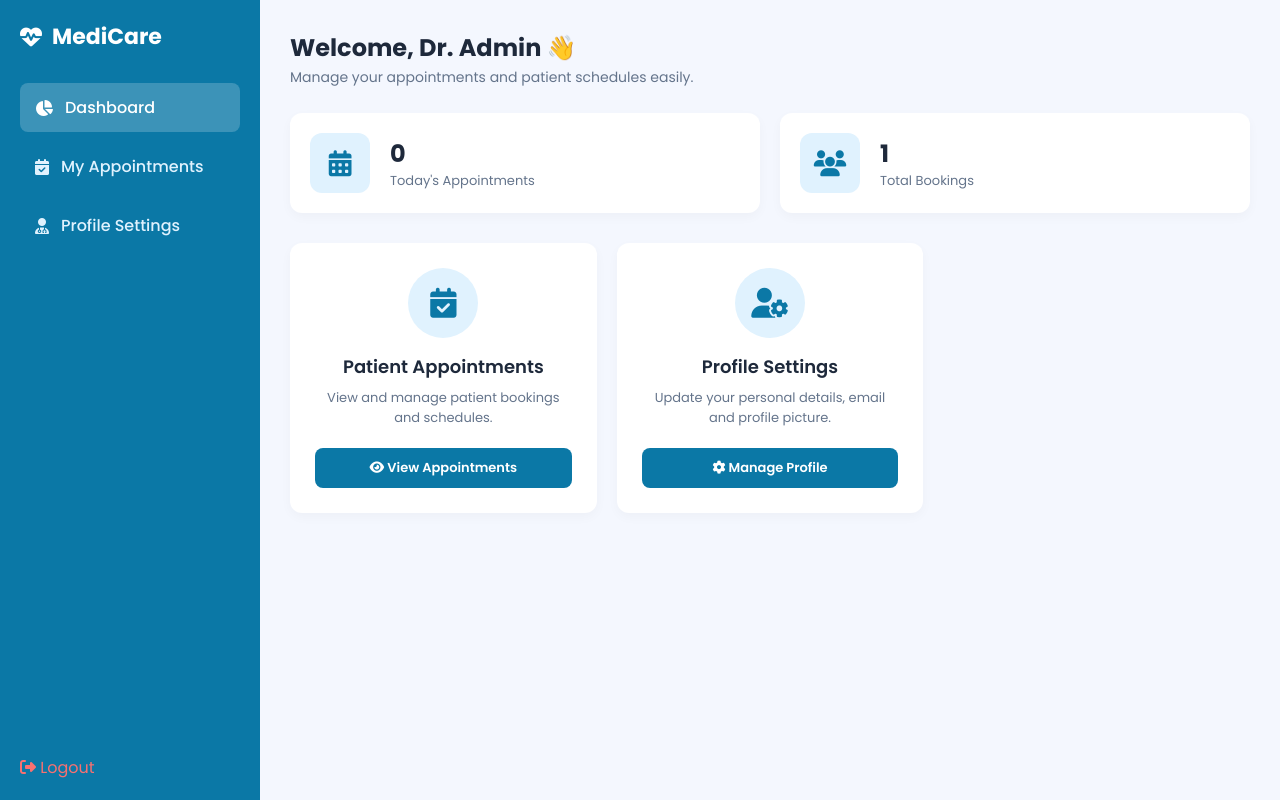
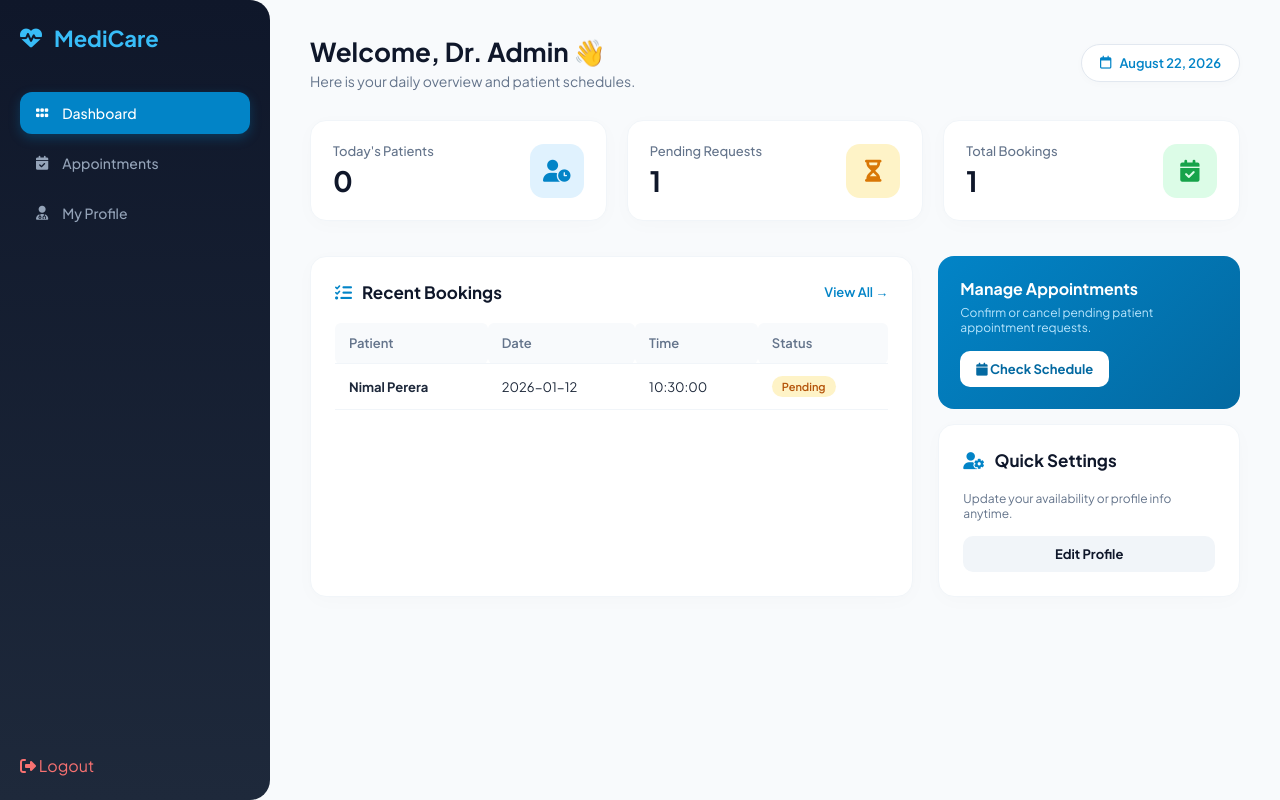
Before and after one commit to TashiniUpendra/-MEDICARE-ONLINE-APPOINTMENT-SYSTEM, a PHP site: page /doctor-dashboard.php in a window 1280 px wide. Run offline with PHP 8.4, Linux system fonts and the light colour scheme; the visitor is signed in with stand-in values (Sample User, id 1); data comes from the database, SQL or seed files in the repository.

Commit message:
Enhance doctor dashboard with dynamic stats and layout
Updated the doctor dashboard to include dynamic stats for pending appointments and improved layout and styling.

```diff
--- a/doctor-dashboard.php
+++ b/doctor-dashboard.php
@@ -11,21 +11,36 @@ if (!isset($_SESSION["role"]) || $_SESSION["role"] !== "doctor") {
 $doctor_id   = $_SESSION["id"] ?? 0;
 $doctorName  = $_SESSION["name"] ?? "Doctor";
 
-/* Fetch Stats from Database */
+/* Fetch Dynamic Stats */
 // Total Appointments
 $total_stmt = $conn->prepare("SELECT COUNT(*) AS total FROM appointments WHERE doctor_id = ?");
 $total_stmt->bind_param("i", $doctor_id);
 $total_stmt->execute();
-$total_result = $total_stmt->get_result()->fetch_assoc();
-$total_appointments = $total_result['total'] ?? 0;
+$total_appointments = $total_stmt->get_result()->fetch_assoc()['total'] ?? 0;
 
 // Today's Appointments
 $today_date = date("Y-m-d");
 $today_stmt = $conn->prepare("SELECT COUNT(*) AS today_total FROM appointments WHERE doctor_id = ? AND appointment_date = ?");
 $today_stmt->bind_param("is", $doctor_id, $today_date);
 $today_stmt->execute();
-$today_result = $today_stmt->get_result()->fetch_assoc();
-$today_appointments = $today_result['today_total'] ?? 0;
+$today_appointments = $today_stmt->get_result()->fetch_assoc()['today_total'] ?? 0;
+
+// Pending Appointments
+$pending_stmt = $conn->prepare("SELECT COUNT(*) AS pending_total FROM appointments WHERE doctor_id = ? AND status = 'Pending'");
+$pending_stmt->bind_param("i", $doctor_id);
+$pending_stmt->execute();
+$pending_appointments = $pending_stmt->get_result()->fetch_assoc()['pending_total'] ?? 0;
+
+/* Fetch Recent 5 Appointments */
+$recent_sql = "SELECT a.*, p.name AS p_name
+                FROM appointments a
+                LEFT JOIN users p ON a.patient_id = p.id
+                WHERE a.doctor_id = ?
+                ORDER BY a.appointment_date DESC, a.appointment_time ASC LIMIT 5";
+$recent_stmt = $conn->prepare($recent_sql);
+$recent_stmt->bind_param("i", $doctor_id);
+$recent_stmt->execute();
+$recent_result = $recent_stmt->get_result();
 ?>
 
 <!DOCTYPE html>
@@ -35,46 +50,67 @@ $today_appointments = $today_result['today_total'] ?? 0;
 <meta name="viewport" content="width=device-width, initial-scale=1.0">
 <title>MediCare | Doctor Dashboard</title>
 
-<!-- FontAwesome Icons & Google Fonts -->
+<!-- FontAwesome & Google Fonts -->
 <link rel="stylesheet" href="https://cdnjs.cloudflare.com/ajax/libs/font-awesome/6.4.0/css/all.min.css">
-<link href="https://fonts.googleapis.com/css2?family=Poppins:wght@300;400;500;600;700&display=swap" rel="stylesheet">
+<link href="https://fonts.googleapis.com/css2?family=Plus+Jakarta+Sans:wght@300;400;500;600;700&display=swap" rel="stylesheet">
 
 <style>
-* { margin: 0; padding: 0; box-sizing: border-box; font-family: 'Poppins', sans-serif; }
-body { display: flex; background-color: #f4f7fe; color: #333; min-height: 100vh; }
+* { margin: 0; padding: 0; box-sizing: border-box; font-family: 'Plus Jakarta Sans', sans-serif; }
+body { display: flex; background-color: #f8fafc; color: #1e293b; min-height: 100vh; }
 
 /* Sidebar Navigation */
-.sidebar { width: 260px; background: #0b78a6; color: #fff; padding: 20px; display: flex; flex-direction: column; justify-content: space-between; }
-.sidebar .brand { font-size: 22px; font-weight: 700; display: flex; align-items: center; gap: 10px; margin-bottom: 30px; }
+.sidebar { width: 270px; background: linear-gradient(180deg, #0f172a 0%, #1e293b 100%); color: #fff; padding: 24px 20px; display: flex; flex-direction: column; justify-content: space-between; border-top-right-radius: 20px; border-bottom-right-radius: 20px; }
+.sidebar .brand { font-size: 22px; font-weight: 700; display: flex; align-items: center; gap: 12px; color: #38bdf8; margin-bottom: 40px; }
 .sidebar-menu { list-style: none; }
-.sidebar-menu li { margin-bottom: 10px; }
-.sidebar-menu a { display: flex; align-items: center; gap: 12px; color: #e0f2fe; text-decoration: none; padding: 12px 15px; border-radius: 8px; font-weight: 500; transition: 0.3s; }
-.sidebar-menu a:hover, .sidebar-menu a.active { background: rgba(255, 255, 255, 0.2); color: #fff; }
+.sidebar-menu li { margin-bottom: 8px; }
+.sidebar-menu a { display: flex; align-items: center; gap: 14px; color: #94a3b8; text-decoration: none; padding: 12px 16px; border-radius: 12px; font-weight: 500; font-size: 14px; transition: all 0.3s ease; }
+.sidebar-menu a:hover, .sidebar-menu a.active { background: #0284c7; color: #ffffff; box-shadow: 0 4px 12px rgba(2, 132, 199, 0.3); }
 
 /* Main Content Area */
-.main-content { flex: 1; padding: 30px; overflow-y: auto; }
-.header { display: flex; justify-content: space-between; align-items: center; margin-bottom: 25px; }
-.welcome-text h2 { font-size: 24px; color: #1e293b; }
-.welcome-text p { font-size: 14px; color: #64748b; margin-top: 2px; }
+.main-content { flex: 1; padding: 35px 40px; overflow-y: auto; }
+.header { display: flex; justify-content: space-between; align-items: center; margin-bottom: 30px; }
+.welcome-text h2 { font-size: 26px; font-weight: 700; color: #0f172a; }
+.welcome-text p { font-size: 14px; color: #64748b; margin-top: 4px; }
+.date-badge { background: #ffffff; padding: 10px 18px; border-radius: 30px; border: 1px solid #e2e8f0; font-size: 13px; font-weight: 600; color: #0284c7; display: flex; align-items: center; gap: 8px; box-shadow: 0 2px 8px rgba(0,0,0,0.02); }
 
-/* Stats Widgets Grid */
-.stats-grid { display: grid; grid-template-columns: repeat(auto-fit, minmax(220px, 1fr)); gap: 20px; margin-bottom: 30px; }
-.stat-card { background: white; padding: 20px; border-radius: 12px; box-shadow: 0 4px 12px rgba(0,0,0,0.03); display: flex; align-items: center; gap: 20px; }
-.stat-icon { width: 60px; height: 60px; border-radius: 12px; background: #e0f2fe; color: #0b78a6; display: flex; align-items: center; justify-content: center; font-size: 26px; }
-.stat-info h3 { font-size: 24px; color: #1e293b; font-weight: 700; }
-.stat-info p { font-size: 13px; color: #64748b; }
+/* Advanced Stats Grid */
+.stats-grid { display: grid; grid-template-columns: repeat(auto-fit, minmax(220px, 1fr)); gap: 20px; margin-bottom: 35px; }
+.stat-card { background: white; padding: 22px; border-radius: 16px; border: 1px solid #f1f5f9; box-shadow: 0 4px 20px rgba(0,0,0,0.02); display: flex; align-items: center; justify-content: space-between; transition: transform 0.2s ease; }
+.stat-card:hover { transform: translateY(-3px); }
+.stat-info p { font-size: 13px; font-weight: 500; color: #64748b; margin-bottom: 4px; }
+.stat-info h3 { font-size: 28px; color: #0f172a; font-weight: 700; }
+.stat-icon { width: 54px; height: 54px; border-radius: 14px; display: flex; align-items: center; justify-content: center; font-size: 22px; }
 
-/* Quick Action Cards Grid */
-.cards-grid { display: grid; grid-template-columns: repeat(auto-fill, minmax(280px, 1fr)); gap: 20px; }
-.action-card { background: white; padding: 25px; border-radius: 12px; box-shadow: 0 4px 12px rgba(0,0,0,0.03); transition: 0.3s; text-align: center; }
-.action-card:hover { transform: translateY(-5px); box-shadow: 0 8px 20px rgba(0,0,0,0.06); }
+/* Icon Theme Colors */
+.icon-blue { background: #e0f2fe; color: #0284c7; }
+.icon-green { background: #dcfce7; color: #16a34a; }
+.icon-orange { background: #fef3c7; color: #d97706; }
 
-.card-icon { width: 70px; height: 70px; background: #e0f2fe; color: #0b78a6; border-radius: 50%; display: flex; align-items: center; justify-content: center; font-size: 30px; margin: 0 auto 15px; }
-.action-card h3 { font-size: 18px; font-weight: 600; color: #1e293b; margin-bottom: 8px; }
-.action-card p { font-size: 13px; color: #64748b; margin-bottom: 20px; }
+/* Section Layout */
+.dashboard-grid { display: grid; grid-template-columns: 2fr 1fr; gap: 25px; }
 
-.btn-action { display: inline-block; width: 100%; background: #0b78a6; color: white; padding: 10px; border-radius: 8px; text-decoration: none; font-size: 13px; font-weight: 600; transition: 0.3s; }
-.btn-action:hover { background: #085a7d; }
+/* Recent Table Card */
+.card { background: white; padding: 24px; border-radius: 16px; border: 1px solid #f1f5f9; box-shadow: 0 4px 20px rgba(0,0,0,0.02); }
+.card-title { display: flex; justify-content: space-between; align-items: center; margin-bottom: 20px; }
+.card-title h3 { font-size: 17px; font-weight: 700; color: #0f172a; display: flex; align-items: center; gap: 10px; }
+.card-title a { font-size: 13px; color: #0284c7; text-decoration: none; font-weight: 600; }
+
+table { width: 100%; border-collapse: collapse; }
+th, td { padding: 12px 14px; text-align: left; font-size: 13px; border-bottom: 1px solid #f1f5f9; }
+th { color: #64748b; font-weight: 600; background: #f8fafc; border-radius: 6px; }
+
+.badge { padding: 4px 10px; border-radius: 20px; font-size: 11px; font-weight: 600; display: inline-block; }
+.badge-pending { background: #fef3c7; color: #b45309; }
+.badge-confirmed { background: #dcfce7; color: #15803d; }
+.badge-cancelled { background: #fee2e2; color: #b91c1c; }
+
+/* Action Panel Cards */
+.quick-actions { display: flex; flex-direction: column; gap: 15px; }
+.action-box { background: linear-gradient(135deg, #0284c7 0%, #0369a1 100%); color: white; padding: 22px; border-radius: 16px; text-align: left; }
+.action-box h4 { font-size: 16px; font-weight: 700; margin-bottom: 6px; }
+.action-box p { font-size: 12px; color: #bae6fd; margin-bottom: 16px; }
+.btn-action { display: inline-block; background: white; color: #0369a1; padding: 10px 16px; border-radius: 10px; text-decoration: none; font-size: 13px; font-weight: 700; transition: 0.3s; }
+.btn-action:hover { background: #f0f9ff; }
 </style>
 </head>
 <body>
@@ -86,9 +122,9 @@ body { display: flex; background-color: #f4f7fe; color: #333; min-height: 100vh;
                 <i class="fa-solid fa-heart-pulse"></i> MediCare
             </div>
             <ul class="sidebar-menu">
-                <li><a href="doctor-dashboard.php" class="active"><i class="fa-solid fa-chart-pie"></i> Dashboard</a></li>
-                <li><a href="doctor-appointments.php"><i class="fa-solid fa-calendar-check"></i> My Appointments</a></li>
-                <li><a href="doctor-profile.php"><i class="fa-solid fa-user-doctor"></i> Profile Settings</a></li>
+                <li><a href="doctor-dashboard.php" class="active"><i class="fa-solid fa-grip"></i> Dashboard</a></li>
+                <li><a href="doctor-appointments.php"><i class="fa-solid fa-calendar-check"></i> Appointments</a></li>
+                <li><a href="doctor-profile.php"><i class="fa-solid fa-user-doctor"></i> My Profile</a></li>
             </ul>
         </div>
         <div>
@@ -99,61 +135,105 @@ body { display: flex; background-color: #f4f7fe; color: #333; min-height: 100vh;
     <!-- Main Content Area -->
     <div class="main-content">
 
+        <!-- Header -->
         <div class="header">
             <div class="welcome-text">
                 <h2>Welcome, Dr. <?php echo htmlspecialchars($doctorName); ?> 👋</h2>
-                <p>Manage your appointments and patient schedules easily.</p>
+                <p>Here is your daily overview and patient schedules.</p>
+            </div>
+            <div class="date-badge">
+                <i class="fa-regular fa-calendar"></i> <?php echo date("F d, Y"); ?>
             </div>
         </div>
 
-        <!-- Quick Stats Overview -->
+        <!-- Dynamic Stats Row -->
         <div class="stats-grid">
             <div class="stat-card">
-                <div class="stat-icon">
-                    <i class="fa-solid fa-calendar-days"></i>
+                <div class="stat-info">
+                    <p>Today's Patients</p>
+                    <h3><?php echo $today_appointments; ?></h3>
                 </div>
-                <div class="stat-info">
-                    <h3><?php echo $today_appointments; ?></h3>
-                    <p>Today's Appointments</p>
+                <div class="stat-icon icon-blue">
+                    <i class="fa-solid fa-user-clock"></i>
                 </div>
             </div>
 
             <div class="stat-card">
-                <div class="stat-icon">
-                    <i class="fa-solid fa-users"></i>
+                <div class="stat-info">
+                    <p>Pending Requests</p>
+                    <h3><?php echo $pending_appointments; ?></h3>
                 </div>
+                <div class="stat-icon icon-orange">
+                    <i class="fa-solid fa-hourglass-half"></i>
+                </div>
+            </div>
+
+            <div class="stat-card">
                 <div class="stat-info">
+                    <p>Total Bookings</p>
                     <h3><?php echo $total_appointments; ?></h3>
-                    <p>Total Bookings</p>
+                </div>
+                <div class="stat-icon icon-green">
+                    <i class="fa-solid fa-calendar-check"></i>
                 </div>
             </div>
         </div>
 
-        <!-- Quick Action Cards -->
-        <div class="cards-grid">
+        <!-- Dashboard Layout Grid -->
+        <div class="dashboard-grid">
 
-            <!-- Appointments Card -->
-            <div class="action-card">
-                <div class="card-icon">
-                    <i class="fa-solid fa-calendar-check"></i>
+            <!-- Recent Appointments Table -->
+            <div class="card">
+                <div class="card-title">
+                    <h3><i class="fa-solid fa-list-check" style="color:#0284c7;"></i> Recent Bookings</h3>
+                    <a href="doctor-appointments.php">View All →</a>
                 </div>
-                <h3>Patient Appointments</h3>
-                <p>View and manage patient bookings and schedules.</p>
-                <a href="doctor-appointments.php" class="btn-action">
-                    <i class="fa-solid fa-eye"></i> View Appointments
-                </a>
+
+                <?php if ($recent_result && $recent_result->num_rows > 0): ?>
+                <table>
+                    <thead>
+                        <tr>
+                            <th>Patient</th>
+                            <th>Date</th>
+                            <th>Time</th>
+                            <th>Status</th>
+                        </tr>
+                    </thead>
+                    <tbody>
+                        <?php while ($row = $recent_result->fetch_assoc()): ?>
+                        <tr>
+                            <td><strong><?php echo htmlspecialchars($row['p_name'] ?? 'Patient'); ?></strong></td>
+                            <td><?php echo htmlspecialchars($row['appointment_date']); ?></td>
+                            <td><?php echo htmlspecialchars($row['appointment_time']); ?></td>
+                            <td>
+                                <span class="badge badge-<?php echo strtolower($row['status'] ?? 'pending'); ?>">
+                                    <?php echo htmlspecialchars($row['status'] ?? 'Pending'); ?>
+                                </span>
+                            </td>
+                        </tr>
+                        <?php endwhile; ?>
+                    </tbody>
+                </table>
+                <?php else: ?>
+                    <p style="text-align:center; color:#94a3b8; padding:20px 0; font-size:13px;">No recent appointments found.</p>
+                <?php endif; ?>
             </div>
 
-            <!-- Profile Card -->
-            <div class="action-card">
-                <div class="card-icon">
-                    <i class="fa-solid fa-user-gear"></i>
+            <!-- Quick Action Box & Info -->
+            <div class="quick-actions">
+                <div class="action-box">
+                    <h4>Manage Appointments</h4>
+                    <p>Confirm or cancel pending patient appointment requests.</p>
+                    <a href="doctor-appointments.php" class="btn-action"><i class="fa-solid fa-calendar"></i> Check Schedule</a>
                 </div>
-                <h3>Profile Settings</h3>
-                <p>Update your personal details, email and profile picture.</p>
-                <a href="doctor-profile.php" class="btn-action">
-                    <i class="fa-solid fa-gear"></i> Manage Profile
-                </a>
+
+                <div class="card">
+                    <div class="card-title">
+                        <h3><i class="fa-solid fa-user-gear" style="color:#0284c7;"></i> Quick Settings</h3>
+                    </div>
+                    <p style="font-size:12px; color:#64748b; margin-bottom:15px;">Update your availability or profile info anytime.</p>
+                    <a href="doctor-profile.php" class="btn-action" style="background:#f1f5f9; color:#0f172a; width:100%; text-align:center;">Edit Profile</a>
+                </div>
             </div>
 
         </div>
```
